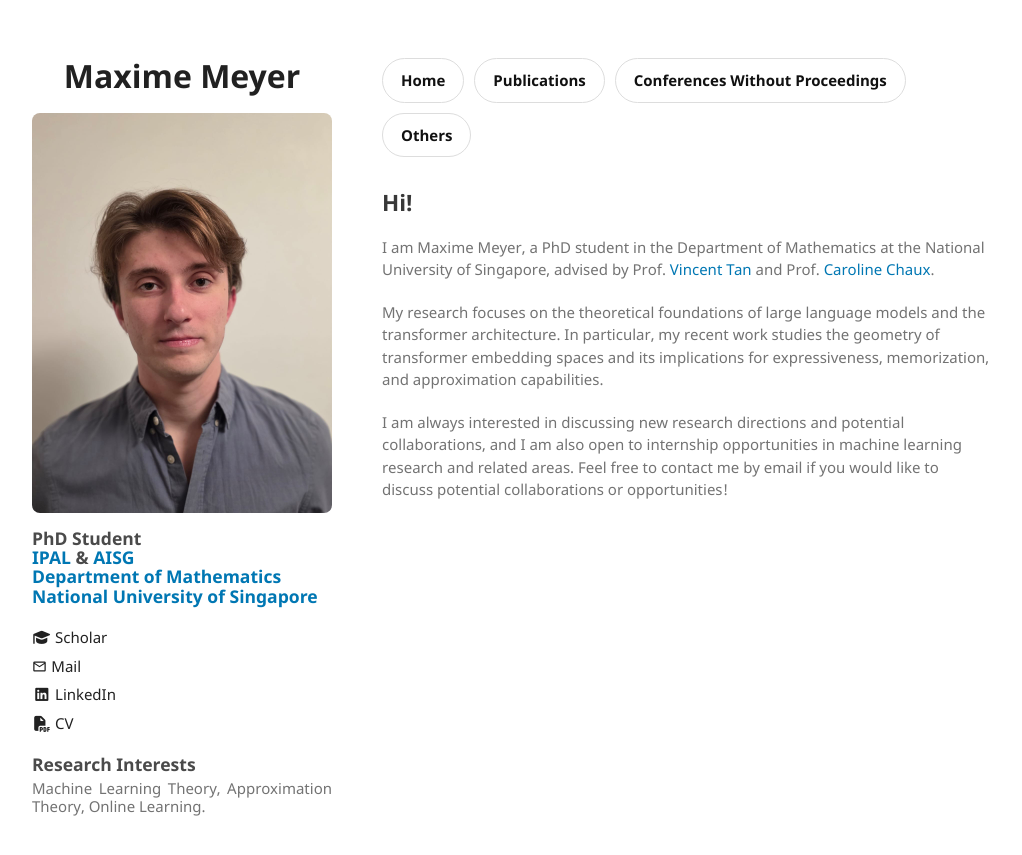
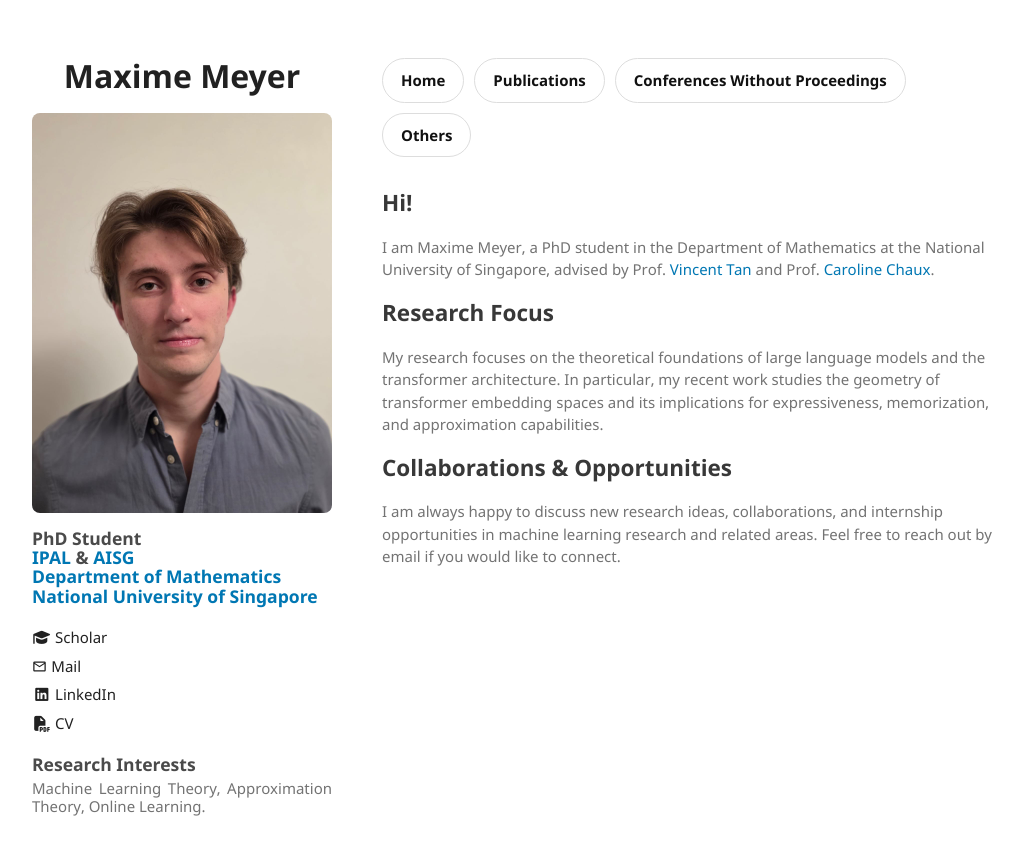
Before and after one commit to meyermaxime/meyermaxime.github.io, a Jekyll site: the page built from home.html, in a window 1280 px wide. Shown: the top 855 px of the page, without its empty margins (128-1150 px from the left). Built offline with Jekyll 4.4.1, drawn with Linux system fonts in a browser that asks for light colours.

Commit message:
Update home.html

```diff
--- a/home.html
+++ b/home.html
@@ -13,6 +13,8 @@ title: Home
   Prof. <a href="https://www.i2m.univ-amu.fr/perso/caroline.chaux-moulin/">Caroline Chaux</a>.
 </p>
 
+<h2>Research Focus</h2>
+
 <p>
   My research focuses on the theoretical foundations of large language models
   and the transformer architecture. In particular, my recent work studies the
@@ -20,9 +22,10 @@ title: Home
   expressiveness, memorization, and approximation capabilities.
 </p>
 
+<h2>Collaborations & Opportunities</h2>
+
 <p>
-  I am always interested in discussing new research directions and potential
-  collaborations, and I am also open to internship opportunities in machine
-  learning research and related areas. Feel free to contact me by email if
-  you would like to discuss potential collaborations or opportunities!
+  I am always happy to discuss new research ideas, collaborations, and
+  internship opportunities in machine learning research and related areas.
+  Feel free to reach out by email if you would like to connect.
 </p>
```
